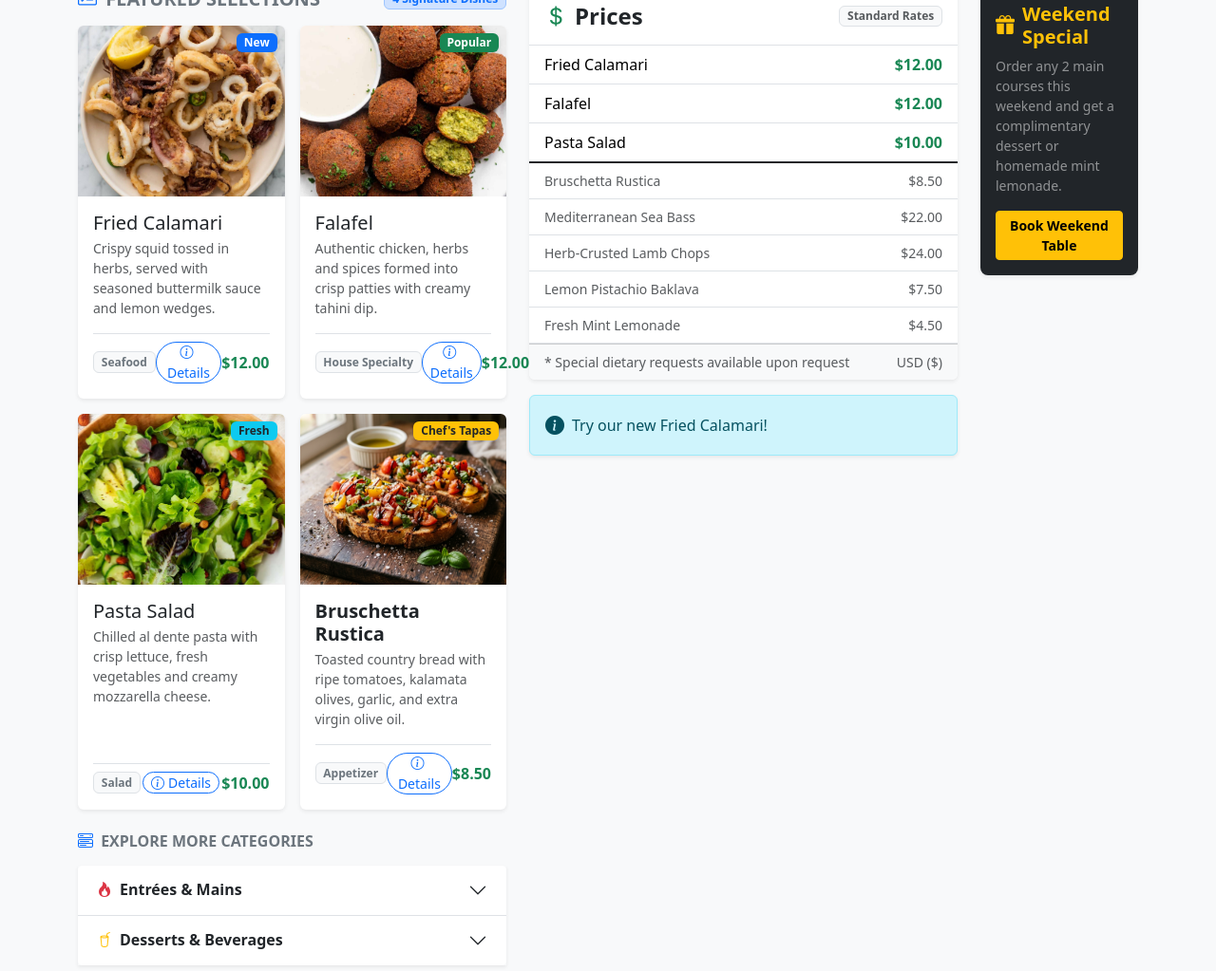
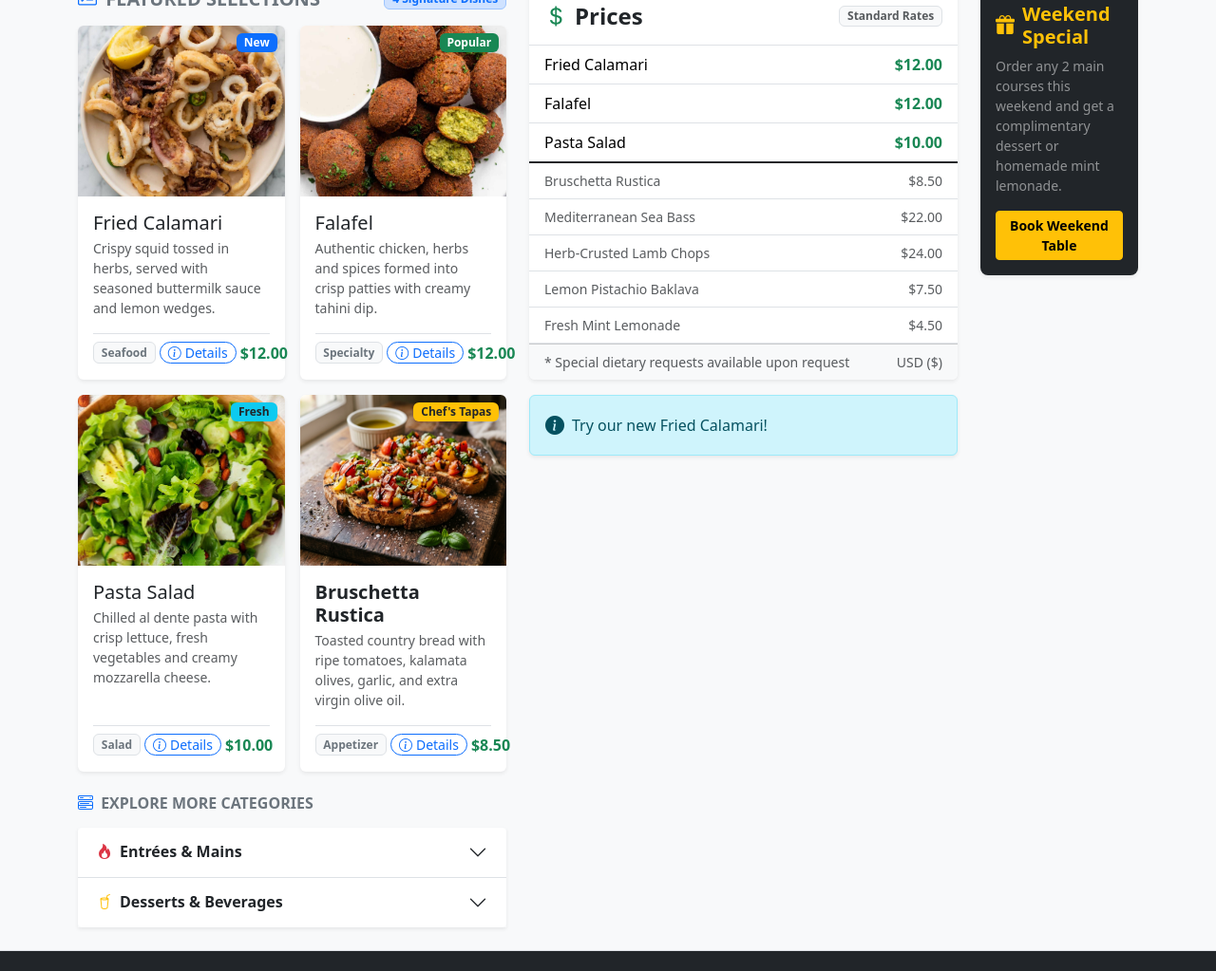
Before and after one commit to CFMVCarlos/Bootstrap-Meta-Coursera, a website: page index.html in a window 1280 px wide. Shown: the part 400-1423 px from the top of the page at 95% size. Drawn offline with nearby package versions, Linux system fonts and the light colour scheme.

Commit message:
fix(ui): prevent Details button wrapping and streamline Falafel tag to single row

```diff
--- a/index.html
+++ b/index.html
@@ -146,17 +146,17 @@
                   <p class="card-text text-muted small flex-grow-1">
                     Crispy squid tossed in herbs, served with seasoned buttermilk sauce and lemon wedges.
                   </p>
-                  <div class="d-flex justify-content-between align-items-center pt-2 border-top mt-auto">
+                  <div class="d-flex justify-content-between align-items-center gap-1 pt-2 border-top mt-auto">
                     <span class="badge bg-light text-secondary border">Seafood</span>
                     <button
-                      class="btn btn-outline-primary btn-sm rounded-pill px-2 py-0 small d-print-none"
+                      class="btn btn-outline-primary btn-sm rounded-pill px-2 py-0 text-nowrap small d-print-none"
                       type="button"
                       data-bs-toggle="modal"
                       data-bs-target="#calamariModal"
                     >
                       <i class="bi bi-info-circle me-1"></i>Details
                     </button>
-                    <span class="fw-bold text-success">$12.00</span>
+                    <span class="fw-bold text-success text-nowrap">$12.00</span>
                   </div>
                 </div>
               </div>
@@ -183,17 +183,17 @@
                   <p class="card-text text-muted small flex-grow-1">
                     Authentic chicken, herbs and spices formed into crisp patties with creamy tahini dip.
                   </p>
-                  <div class="d-flex justify-content-between align-items-center pt-2 border-top mt-auto">
-                    <span class="badge bg-light text-secondary border">House Specialty</span>
+                  <div class="d-flex justify-content-between align-items-center gap-1 pt-2 border-top mt-auto">
+                    <span class="badge bg-light text-secondary border">Specialty</span>
                     <button
-                      class="btn btn-outline-primary btn-sm rounded-pill px-2 py-0 small d-print-none"
+                      class="btn btn-outline-primary btn-sm rounded-pill px-2 py-0 text-nowrap small d-print-none"
                       type="button"
                       data-bs-toggle="modal"
                       data-bs-target="#falafelModal"
                     >
                       <i class="bi bi-info-circle me-1"></i>Details
                     </button>
-                    <span class="fw-bold text-success">$12.00</span>
+                    <span class="fw-bold text-success text-nowrap">$12.00</span>
                   </div>
                 </div>
               </div>
@@ -220,17 +220,17 @@
                   <p class="card-text text-muted small flex-grow-1">
                     Chilled al dente pasta with crisp lettuce, fresh vegetables and creamy mozzarella cheese.
                   </p>
-                  <div class="d-flex justify-content-between align-items-center pt-2 border-top mt-auto">
+                  <div class="d-flex justify-content-between align-items-center gap-1 pt-2 border-top mt-auto">
                     <span class="badge bg-light text-secondary border">Salad</span>
                     <button
-                      class="btn btn-outline-primary btn-sm rounded-pill px-2 py-0 small d-print-none"
+                      class="btn btn-outline-primary btn-sm rounded-pill px-2 py-0 text-nowrap small d-print-none"
                       type="button"
                       data-bs-toggle="modal"
                       data-bs-target="#saladModal"
                     >
                       <i class="bi bi-info-circle me-1"></i>Details
                     </button>
-                    <span class="fw-bold text-success">$10.00</span>
+                    <span class="fw-bold text-success text-nowrap">$10.00</span>
                   </div>
                 </div>
               </div>
@@ -257,17 +257,17 @@
                   <p class="card-text text-muted small flex-grow-1">
                     Toasted country bread with ripe tomatoes, kalamata olives, garlic, and extra virgin olive oil.
                   </p>
-                  <div class="d-flex justify-content-between align-items-center pt-2 border-top mt-auto">
+                  <div class="d-flex justify-content-between align-items-center gap-1 pt-2 border-top mt-auto">
                     <span class="badge bg-light text-secondary border">Appetizer</span>
                     <button
-                      class="btn btn-outline-primary btn-sm rounded-pill px-2 py-0 small d-print-none"
+                      class="btn btn-outline-primary btn-sm rounded-pill px-2 py-0 text-nowrap small d-print-none"
                       type="button"
                       data-bs-toggle="modal"
                       data-bs-target="#bruschettaModal"
                     >
                       <i class="bi bi-info-circle me-1"></i>Details
                     </button>
-                    <span class="fw-bold text-success">$8.50</span>
+                    <span class="fw-bold text-success text-nowrap">$8.50</span>
                   </div>
                 </div>
               </div>
```
Also changed, not shown: screenshot.png.
